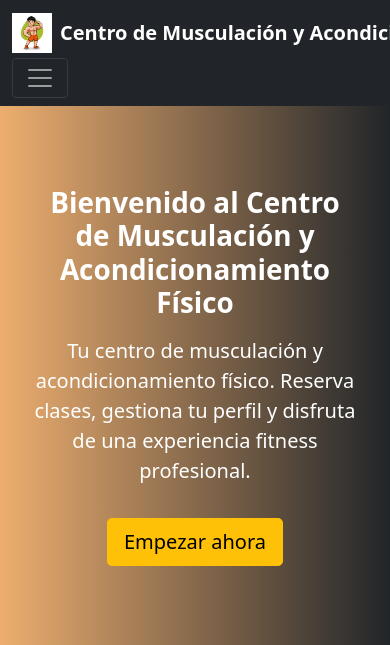
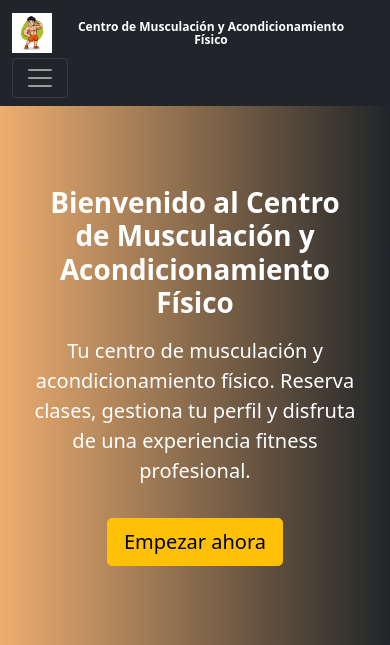
Before and after one commit to PWA-CARD/PROYECTO_DAW_JONATHAN_GITHUB, a PHP site: page /index.html in a window 390 px wide; the page is wider, and only the part inside the window is pictured. Shown: the top 645 px of that part. Run offline with PHP 8.4, Linux system fonts and the light colour scheme.

Commit message:
responsive 2

```diff
--- a/PROTOTIPO/css/styles.css
+++ b/PROTOTIPO/css/styles.css
@@ -11,3 +11,10 @@
   width: 40px;
   height: 40px;
 }
+@media (max-width: 576px) {
+  .navbar-brand strong {
+    white-space: normal !important;
+    font-size: 0.75rem;
+    line-height: 1.1;
+  }
+}
--- a/docs/dashboard.html
+++ b/docs/dashboard.html
@@ -139,7 +139,7 @@
 </div>
 
 <!-- FOOTER -->
-<footer class="bg-dark text-light mt-5 mb-0 py-4">
+<footer class="bg-dark text-light mt-5 py-4">
   <div class="container text-center">
     <img src="img/9082355.jpg" class="footer-logo mb-2">
     <p class="mb-1">© 2025 Centro de Musculación y Acondicionamiento Físico | Todos los derechos reservados</p>
```
Also changed, not shown: docs/css/styles.css (+7 -3 lines).
